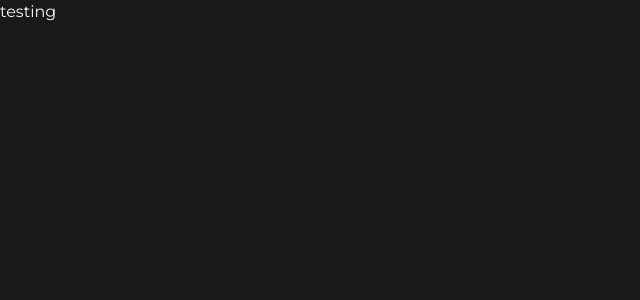
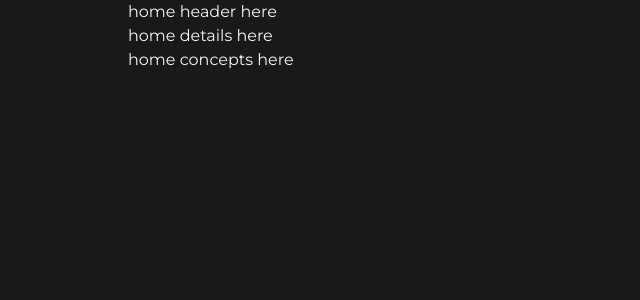
Before and after one commit to dev-jLagunas/vue-textual-tutorial, a Vue app: page / in a window 1280 px wide. Before the commit this address had no page. Shown: the top 300 px of the page, without its empty margins (0-640 px from the left). Built offline with nearby package versions, Linux system fonts and the light colour scheme.

Commit message:
feat(HomeView): create and setup component and all its subcomponents

```diff
--- a/src/App.vue
+++ b/src/App.vue
@@ -1,7 +1,7 @@
 <script setup></script>
 
 <template>
-  <h1 class="text-8xl">testing</h1>
+  <router-view></router-view>
 </template>
 
 <style scoped></style>
--- a/src/assets/main.css
+++ b/src/assets/main.css
@@ -24,3 +24,10 @@ body {
   background-color: #191919;
   color: #f5f7f8;
 }
+
+/*************************************************
+Custom Tailwind Groups
+*************************************************/
+.custom-container-width {
+  @apply w-90vw mx-auto lg:w-4/5;
+}
--- /dev/null
+++ b/src/components/HomeViewSubComponents/HomeDetails.vue
@@ -0,0 +1,5 @@
+<script setup></script>
+
+<template>
+  <h1>home details here</h1>
+</template>
--- /dev/null
+++ b/src/components/HomeViewSubComponents/HomeHeader.vue
@@ -0,0 +1,5 @@
+<script setup></script>
+
+<template>
+  <h1>home header here</h1>
+</template>
--- /dev/null
+++ b/src/components/HomeViewSubComponents/HomeVueConcepts.vue
@@ -0,0 +1,5 @@
+<script setup></script>
+
+<template>
+  <h1>home concepts here</h1>
+</template>
--- a/src/router/index.js
+++ b/src/router/index.js
@@ -2,7 +2,13 @@ import { createRouter, createWebHistory } from "vue-router";
 
 const router = createRouter({
   history: createWebHistory(import.meta.env.BASE_URL),
-  routes: [],
+  routes: [
+    {
+      path: "/",
+      name: "Home",
+      component: () => import("../views/HomeView.vue"),
+    },
+  ],
 });
 
 export default router;
--- /dev/null
+++ b/src/views/HomeView.vue
@@ -0,0 +1,13 @@
+<script setup>
+import HomeHeader from "@/components/HomeViewSubComponents/HomeHeader.vue";
+import HomeDetails from "@/components/HomeViewSubComponents/HomeDetails.vue";
+import HomeVueConcepts from "@/components/HomeViewSubComponents/HomeVueConcepts.vue";
+</script>
+
+<template>
+  <div class="custom-container-width">
+    <HomeHeader></HomeHeader>
+    <HomeDetails></HomeDetails>
+    <HomeVueConcepts></HomeVueConcepts>
+  </div>
+</template>
```
Also changed, not shown: src/assets/logo/vue-vuejs-javascript-js-framework-svgrepo-com.svg (added), src/components/SharedComponents/ConceptsHeader.vue (added).
